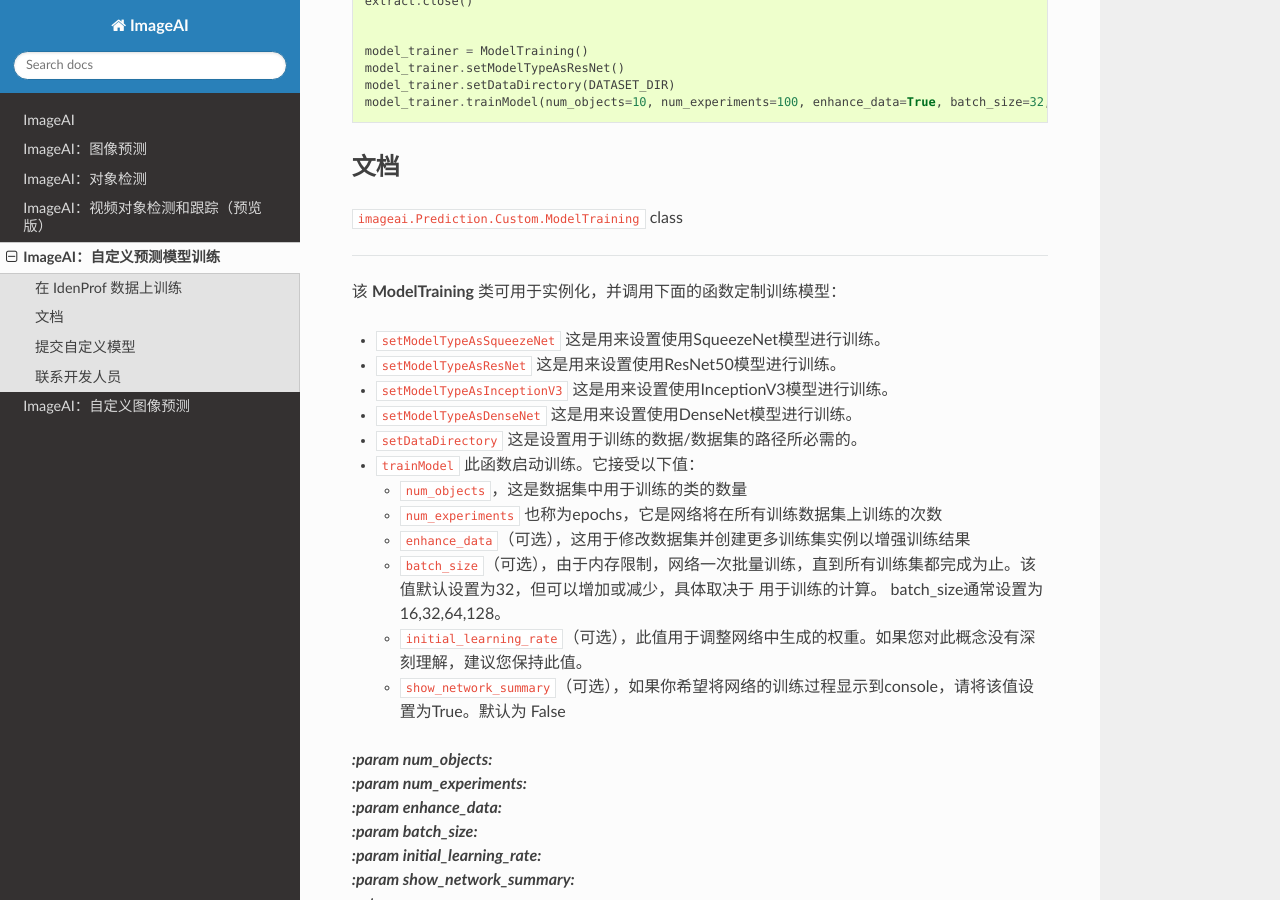
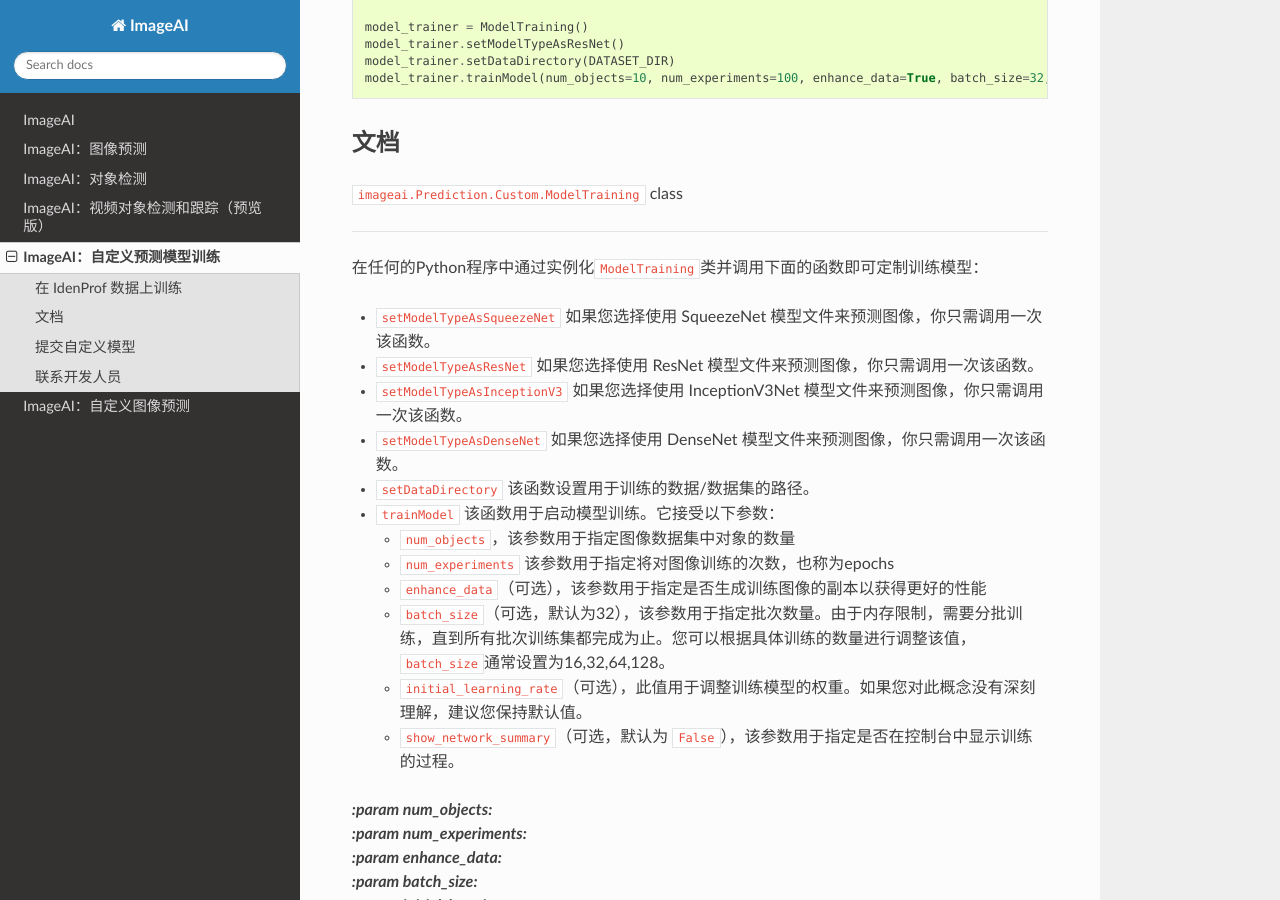
Before and after one commit to kangvcar/ImageAI_docs, a Sphinx documentation site: the page built from source/ImageAI_Custom_Prediction_Model_Training.md, in a window 1280 px wide and 900 px high, scrolled down 10805 px. Built offline with Sphinx 7.4.7 and the Read the Docs theme 2.0.0, drawn with Linux system fonts in a browser that asks for light colours; some of the changed text lies outside the part shown.

Commit message:
modify imageai_custom_prediction_model_training

````diff
--- a/source/ImageAI_Custom_Prediction_Model_Training.md
+++ b/source/ImageAI_Custom_Prediction_Model_Training.md
@@ -59,7 +59,7 @@
 - `num_objects`：该参数用于指定图像数据集中对象的数量
 - `num_experiments`：该参数用于指定将对图像训练的次数，也称为epochs
 - `enhance_data`（可选）：该参数用于指定是否生成训练图像的副本以获得更好的性能。
-- `batch_size`：参数用于指定每批处理的图像数量。图像将分批处理，直到所有批次的图像都处理完成实验才结束。
+- `batch_size`：该参数用于指定批次数量。由于内存限制，需要分批训练，直到所有批次训练集都完成为止。
 - `show_network_summary`：该参数用于指定是否在控制台中显示训练的过程。
 
 当您开始训练时，您应该在控制台中看到类似的内容：
@@ -494,7 +494,7 @@
 
 [![](https://github.com/kangvcar/ImageAI/raw/master/images/idenprof.jpg)](/kangvcar/ImageAI/blob/master/images/idenprof.jpg)
 
-下面我们提供一个示例代码来训练**IdenProf**，这是一个包含10名穿制服专业人员图像的数据集。下面的代码将下载数据集并启动培训：
+下面我们提供的示例代码在**IdenProf**数据集中进行包含10名穿制服专业人员图像的训练：
 
 ```
 from io import open
@@ -573,31 +573,20 @@
 
 * * *
 
-该 **ModelTraining** 类可用于实例化，并调用下面的函数定制训练模型：
+在任何的Python程序中通过实例化`ModelTraining`类并调用下面的函数即可定制训练模型：
 
-- `setModelTypeAsSqueezeNet` 这是用来设置使用SqueezeNet模型进行训练。
-
-- `setModelTypeAsResNet` 这是用来设置使用ResNet50模型进行训练。
-
-- `setModelTypeAsInceptionV3` 这是用来设置使用InceptionV3模型进行训练。
-
-- `setModelTypeAsDenseNet` 这是用来设置使用DenseNet模型进行训练。
-
-- `setDataDirectory` 这是设置用于训练的数据/数据集的路径所必需的。
-
-- `trainModel` 此函数启动训练。它接受以下值：
-
-    * `num_objects`，这是数据集中用于训练的类的数量
-
-    * `num_experiments` 也称为epochs，它是网络将在所有训练数据集上训练的次数
-
-    * `enhance_data`（可选），这用于修改数据集并创建更多训练集实例以增强训练结果
-
-    * `batch_size`（可选），由于内存限制，网络一次批量训练，直到所有训练集都完成为止。该值默认设置为32，但可以增加或减少，具体取决于 用于训练的计算。 batch_size通常设置为16,32,64,128。
-
-    * `initial_learning_rate`（可选），此值用于调整网络中生成的权重。如果您对此概念没有深刻理解，建议您保持此值。
-
-    * `show_network_summary`（可选），如果你希望将网络的训练过程显示到console，请将该值设置为True。默认为 False
+- `setModelTypeAsSqueezeNet` 如果您选择使用 SqueezeNet 模型文件来预测图像，你只需调用一次该函数。
+- `setModelTypeAsResNet` 如果您选择使用 ResNet 模型文件来预测图像，你只需调用一次该函数。
+- `setModelTypeAsInceptionV3` 如果您选择使用 InceptionV3Net 模型文件来预测图像，你只需调用一次该函数。
+- `setModelTypeAsDenseNet` 如果您选择使用 DenseNet 模型文件来预测图像，你只需调用一次该函数。
+- `setDataDirectory` 该函数设置用于训练的数据/数据集的路径。
+- `trainModel` 该函数用于启动模型训练。它接受以下参数：
+    * `num_objects`，该参数用于指定图像数据集中对象的数量
+    * `num_experiments` 该参数用于指定将对图像训练的次数，也称为epochs
+    * `enhance_data`（可选），该参数用于指定是否生成训练图像的副本以获得更好的性能
+    * `batch_size`（可选，默认为32），该参数用于指定批次数量。由于内存限制，需要分批训练，直到所有批次训练集都完成为止。您可以根据具体训练的数量进行调整该值，`batch_size`通常设置为16,32,64,128。
+    * `initial_learning_rate`（可选），此值用于调整训练模型的权重。如果您对此概念没有深刻理解，建议您保持默认值。
+    * `show_network_summary`（可选，默认为 `False`），该参数用于指定是否在控制台中显示训练的过程。
 
 **_:param num_objects:_**<br/>
 **_:param num_experiments:_**<br/>
````
